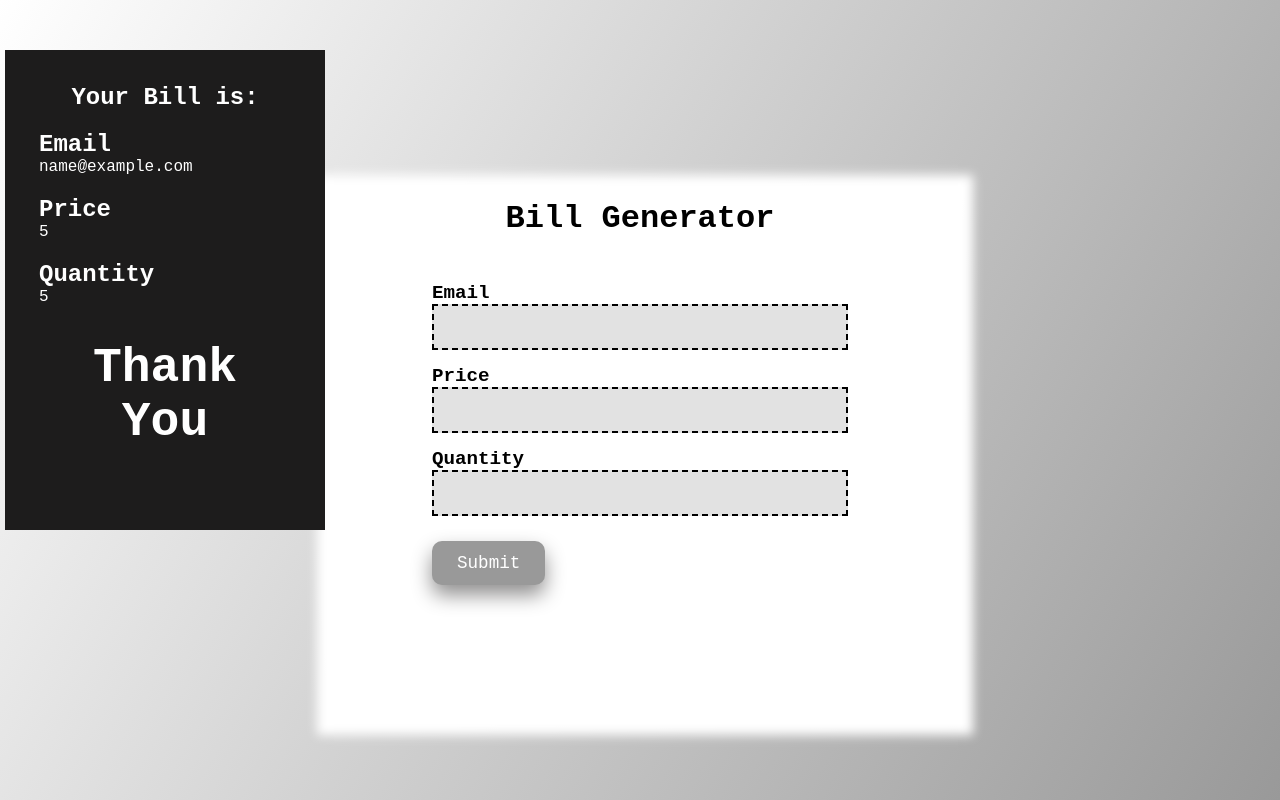
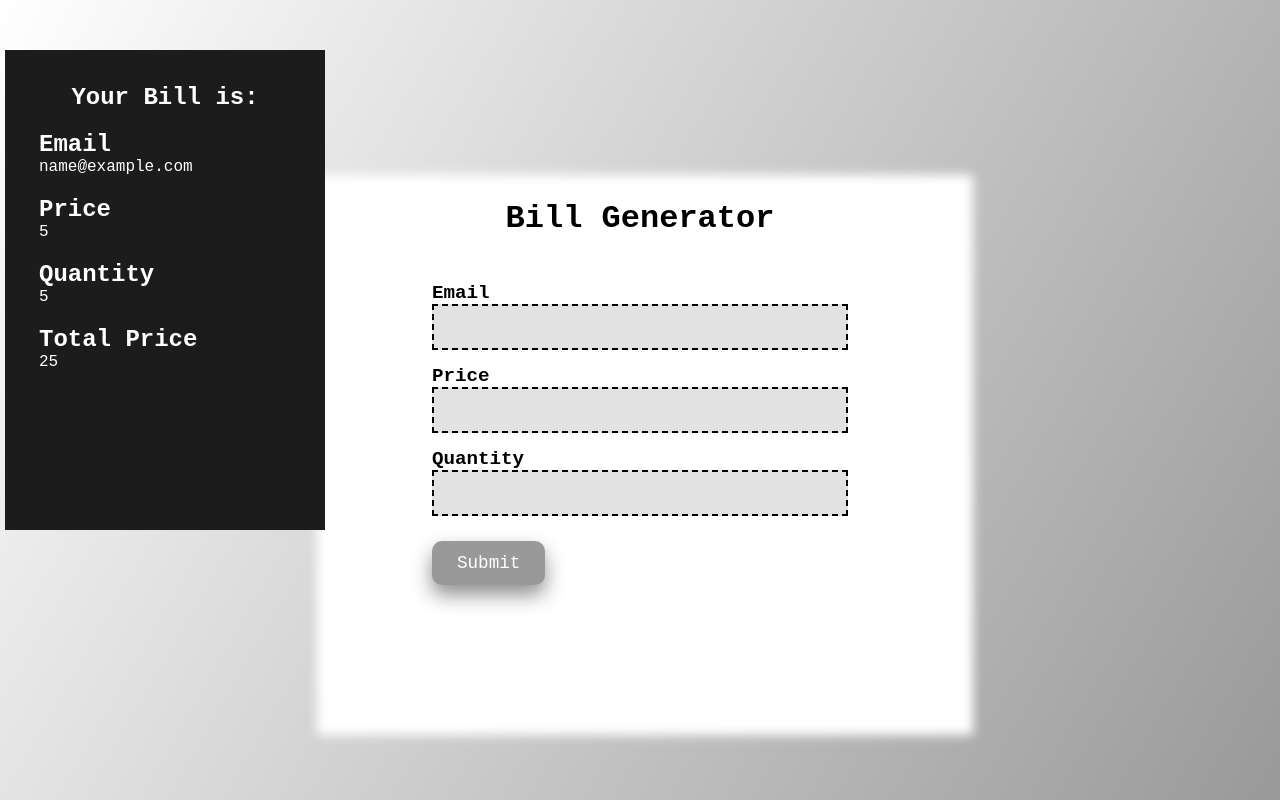
Before and after one commit to silentshaikh/billGenerator, a plain HTML site: page index.html in a window 1280 px wide. Both pictures are taken after typing "name@example.com", "5", "5" into the empty fields and a click on the button "Submit". Drawn offline with Linux system fonts and the light colour scheme.

Commit message:
updatefile

```diff
--- a/app.js
+++ b/app.js
@@ -4,14 +4,17 @@ let inp3 = document.getElementById("inp3");
 let para = document.getElementById("para1");
 let para2 = document.getElementById("para2");
 let para3 = document.getElementById("para3");
+let para4 = document.getElementById("para4");
 let btn = document.getElementById("bill-btn");
 
 let user = document.createElement("p");
 let user2 = document.createElement("p");
 let user3 = document.createElement("p");
+let user4 = document.createElement("p");
 user.innerHTML = "";
 user2.innerHTML = "";
 user3.innerHTML = "";
+user4.innerHTML = "";
 const myBill = () => {
 
 
@@ -26,6 +29,8 @@ para2.appendChild(user2);
 
 user3.innerHTML = inp3.value;
 para3.appendChild(user3);
+user4.innerHTML = inp2.value*inp3.value;
+para4.appendChild(user4);
 inp.value = "";
 inp2.value = "";
 inp3.value = "";
--- a/index.html
+++ b/index.html
@@ -38,8 +38,12 @@
             <div id="para3">
 
             </div>
+            <h2>Total Price</h2>
+            <div id="para4">
 
-            <h3>Thank You</h3>
+            </div>
+
+            <!-- <h3>Thank You</h3> -->
         </div>
     </section>
 
```
